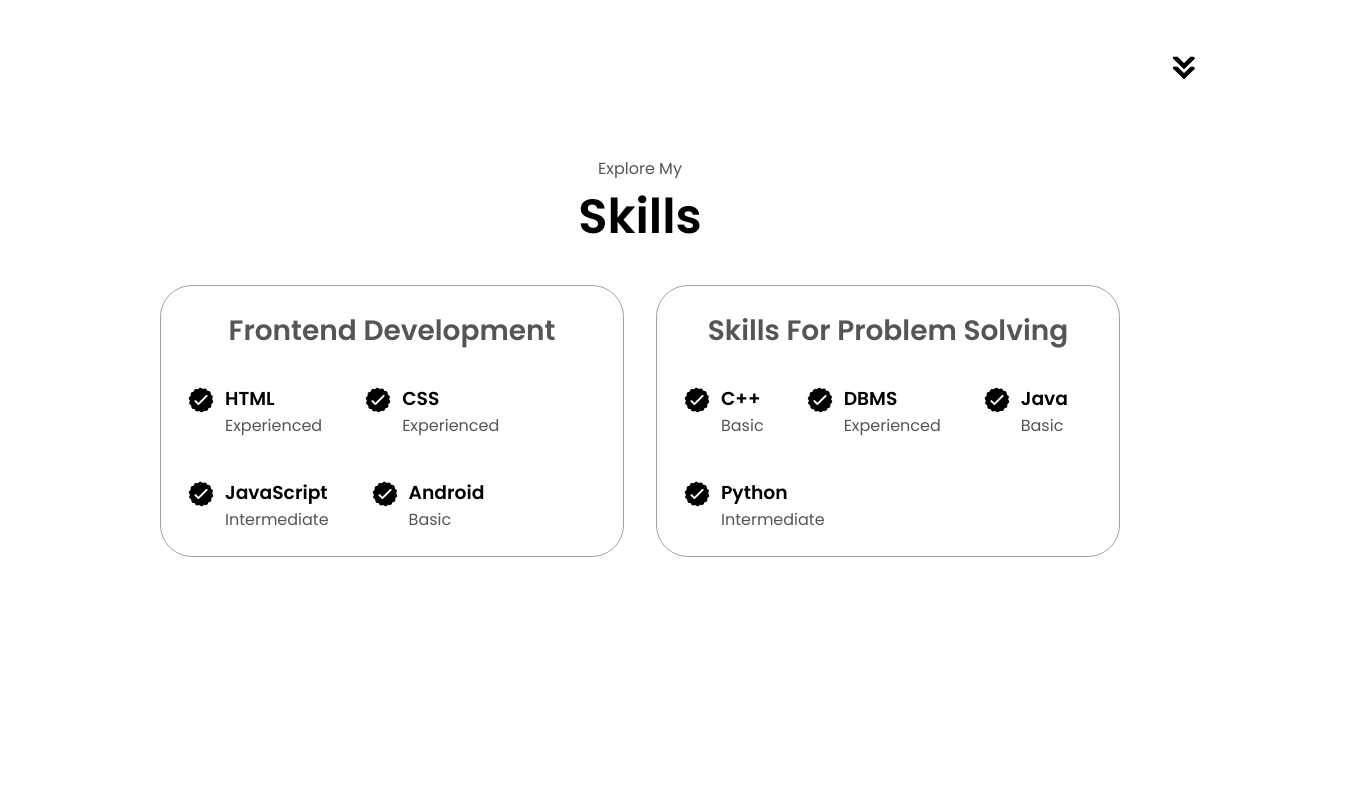
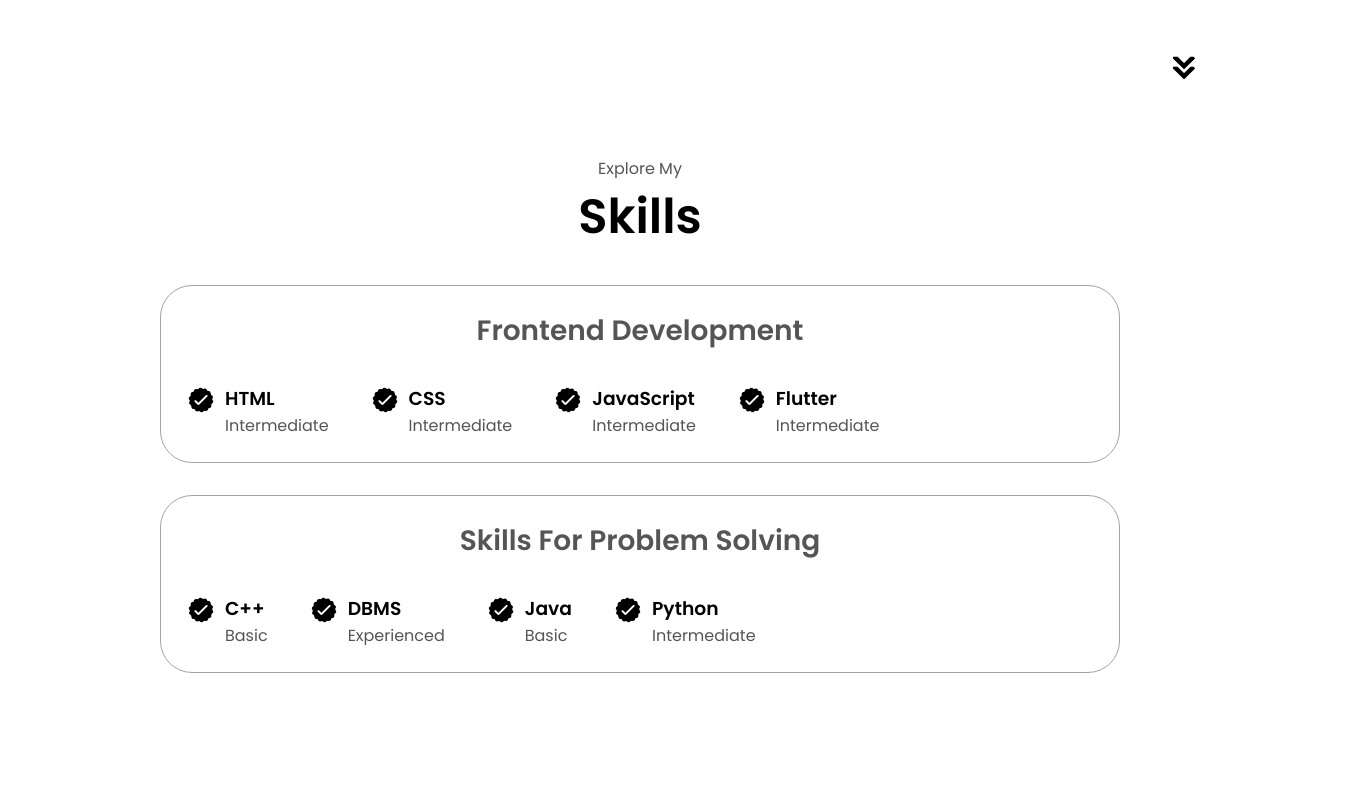
Before and after one commit to shreygohel/Portfolio, a plain HTML site: page Portfolio/index.html in a window 1280 px wide. Shown: the part 1540-2340 px from the top of the page, 1360 px wide, since content can reach past the window. Drawn offline with Linux system fonts and the light colour scheme.

Commit message:
Add files via upload

```diff
--- a/Portfolio/index.html
+++ b/Portfolio/index.html
@@ -104,14 +104,14 @@
               <img src="./assets/checkmark.png" alt="Experience icon" class="icon" />
               <div>
                 <h3>HTML</h3>
-                <p>Experienced</p>
+                <p>Intermediate</p>
               </div>
             </article>
             <article>
               <img src="./assets/checkmark.png" alt="Experience icon" class="icon" />
               <div>
                 <h3>CSS</h3>
-                <p>Experienced</p>
+                <p>Intermediate</p>
               </div>
             </article>
             <article>
@@ -124,8 +124,8 @@
             <article>
               <img src="./assets/checkmark.png" alt="Experience icon" class="icon" />
               <div>
-                <h3>Android</h3>
-                <p>Basic</p>
+                <h3>Flutter</h3>
+                <p>Intermediate</p>
               </div>
             </article>
           </div>
--- a/Portfolio/style.css
+++ b/Portfolio/style.css
@@ -319,7 +319,7 @@ section {
 /* EXPERIENCE SECTION */
 
 #experience {
-  position: relative;
+  position:static;
 }
 
 .experience-sub-title {
@@ -338,10 +338,10 @@ section {
 .article-container {
   display: flex;
   text-align: initial;
-  flex-wrap: wrap;
+  flex-wrap:nowrap;
   flex-direction: row;
   gap: 2.5rem;
-  justify-content: auto;
+  justify-content:flex-start;
 }
 
 article {
```
